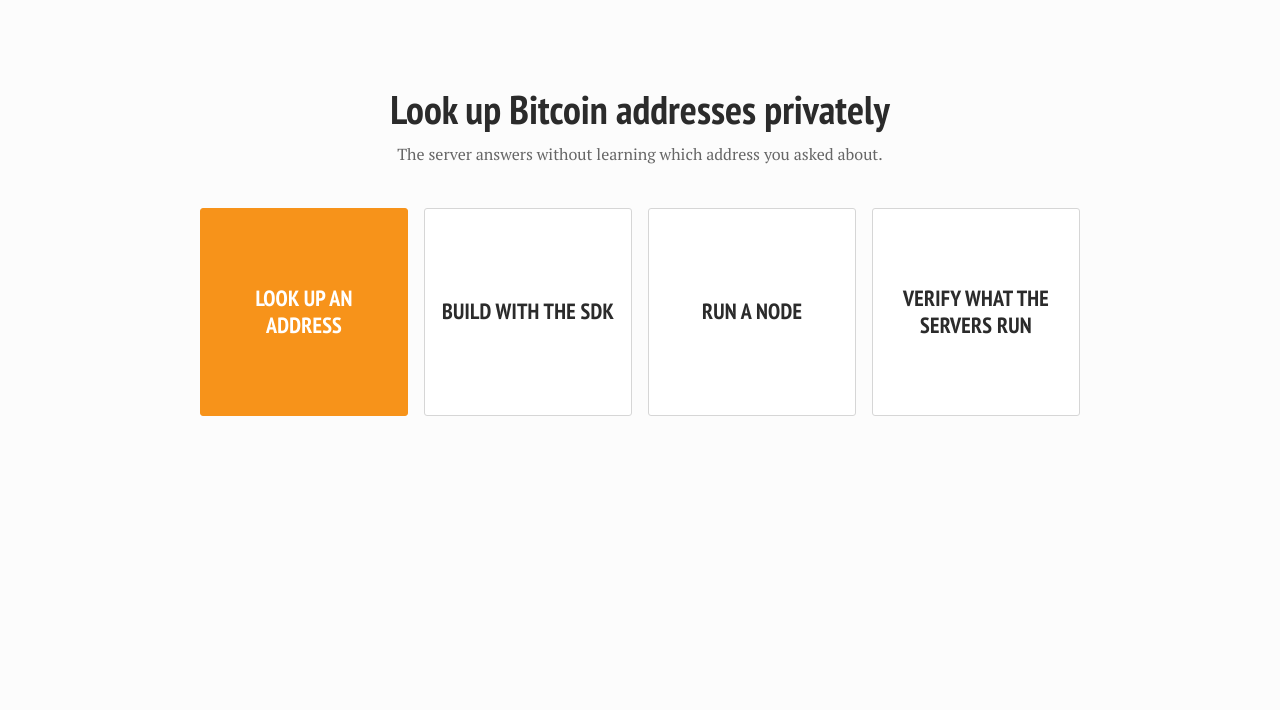
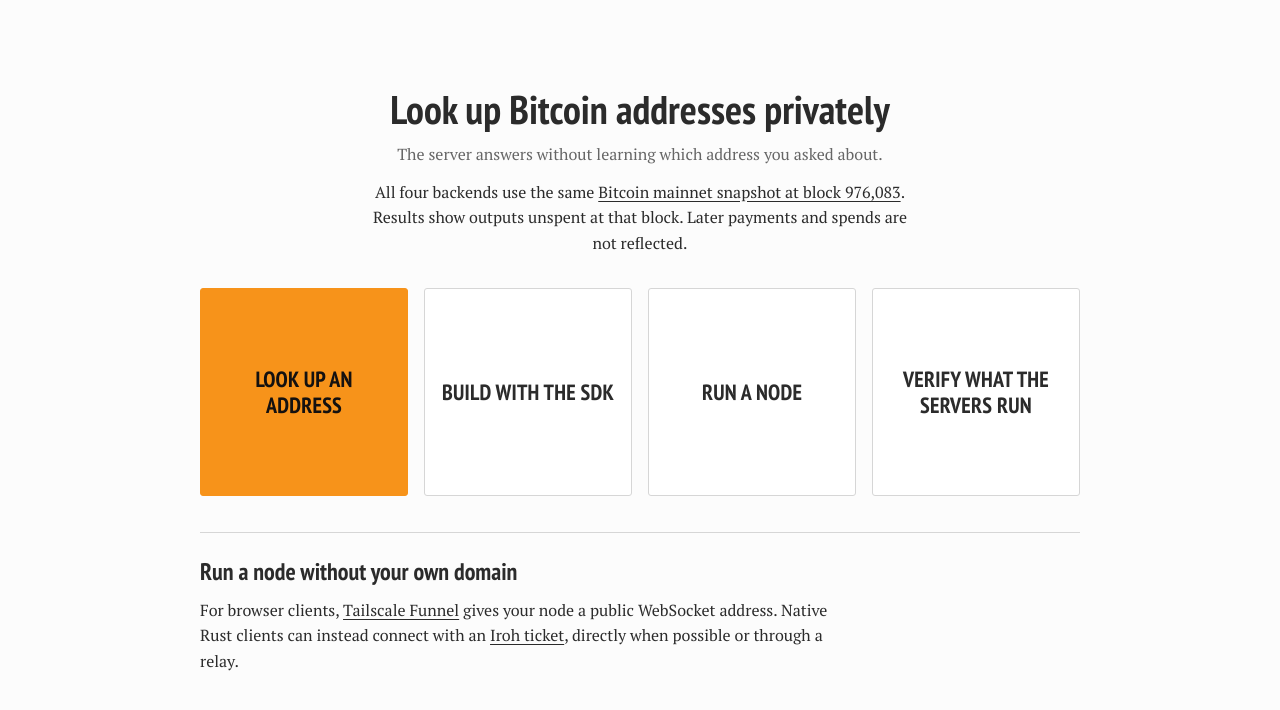
Before and after one commit to Bitcoin-PIR/bitcoinpir.org, a plain HTML site: page index.html in a window 1280 px wide. Shown: the part 74-784 px from the top of the page. Drawn offline with Linux system fonts and the light colour scheme.

Commit message:
Show the snapshot cutoff and domain-free node options on the homepage

```diff
--- a/index.html
+++ b/index.html
@@ -5,7 +5,7 @@
     <meta name="viewport" content="width=device-width, initial-scale=1" />
     <title>BitcoinPIR</title>
     <meta http-equiv="Content-Security-Policy" content="default-src 'none'; base-uri 'none'; object-src 'none'; frame-src 'none'; form-action 'none'; style-src 'self' 'unsafe-inline'; font-src 'self'; img-src 'self'">
-    <meta name="description" content="Look up Bitcoin addresses privately: the server answers without learning which address you asked about.">
+    <meta name="description" content="Privately look up unspent Bitcoin outputs in the mainnet snapshot at block 976,083. Query in the browser, verify the snapshot, or connect with the native Rust SDK.">
     <link rel="icon" href="/brand/bitcoinpir-mark.svg" type="image/svg+xml" />
     <style>
         @font-face { font-family: "PT Sans Narrow"; font-weight: 700; font-display: swap;
@@ -43,7 +43,12 @@
 
         main { max-width: 920px; margin: 0 auto; padding: 88px 20px 64px; text-align: center; }
         h1 { font-family: var(--head); font-weight: 700; font-size: 40px; line-height: 1.15; margin: 0 0 10px; }
-        .lede { color: var(--ink-mute); margin: 0 0 40px; }
+        .lede { color: var(--ink-mute); margin: 0 0 12px; }
+        .coverage { max-width: 64ch; margin: 0 auto 32px; }
+        main p a { color: inherit; text-underline-offset: .16em; }
+        .nodes { border-top: 1px solid var(--line); margin-top: 36px; padding-top: 20px; text-align: left; }
+        .nodes h2 { font-family: var(--head); font-size: 24px; margin: 0 0 6px; }
+        .nodes p { max-width: 75ch; margin: 0; }
         .buttons { display: grid; grid-template-columns: repeat(4, 1fr); gap: 16px; }
         .btn {
             aspect-ratio: 1; display: flex; align-items: center; justify-content: center;
@@ -53,7 +58,7 @@
             text-transform: uppercase; letter-spacing: .01em;
         }
         .btn:hover { border-color: var(--ink-mute); }
-        .btn.primary { background: var(--orange); border-color: var(--orange); color: #fff; }
+        .btn.primary { background: var(--orange); border-color: var(--orange); color: var(--header); }
         .btn.primary:hover { background: var(--orange-dark); }
         @media (max-width: 640px) {
             .buttons { grid-template-columns: repeat(2, 1fr); gap: 12px; }
@@ -76,12 +81,19 @@
     <main>
         <h1>Look up Bitcoin addresses privately</h1>
         <p class="lede">The server answers without learning which address you asked about.</p>
+        <p class="coverage">All four backends use the same <a href="https://app.bitcoinpir.org/proofs/trust-chain/snapshot_976083.json">Bitcoin mainnet snapshot at block 976,083</a>.
+            Results show outputs unspent at that block. Later payments and spends are not reflected.</p>
         <nav class="buttons">
             <a class="btn primary" href="https://app.bitcoinpir.org/">Look up an address</a>
             <a class="btn" href="https://sdk.bitcoinpir.org/">Build with the SDK</a>
             <a class="btn" href="https://github.com/Bitcoin-PIR/Bitcoin-PIR/blob/main/docs/OPERATOR_GUIDE.md">Run a node</a>
             <a class="btn" href="https://app.bitcoinpir.org/reproduce.html">Verify what the servers run</a>
         </nav>
+        <section class="nodes">
+            <h2>Run a node without your own domain</h2>
+            <p>For browser clients, <a href="https://github.com/Bitcoin-PIR/Bitcoin-PIR/blob/main/docs/OPERATOR_GUIDE.md#7-expose">Tailscale Funnel</a> gives your node a public WebSocket address.
+                Native Rust clients can instead connect with an <a href="https://github.com/Bitcoin-PIR/Bitcoin-PIR/tree/main/crates/sdk/client#iroh-native-rust-manually-selected-endpoint">Iroh ticket</a>, directly when possible or through a relay.</p>
+        </section>
     </main>
 </body>
 </html>
```
